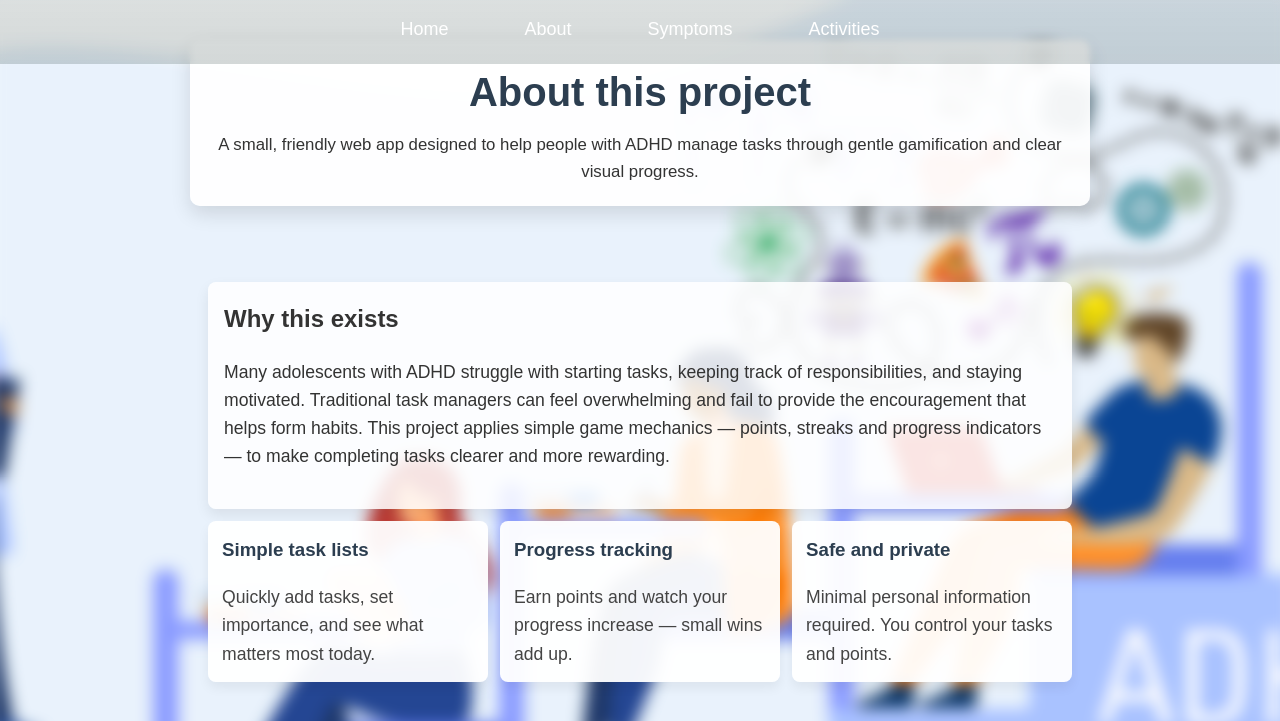
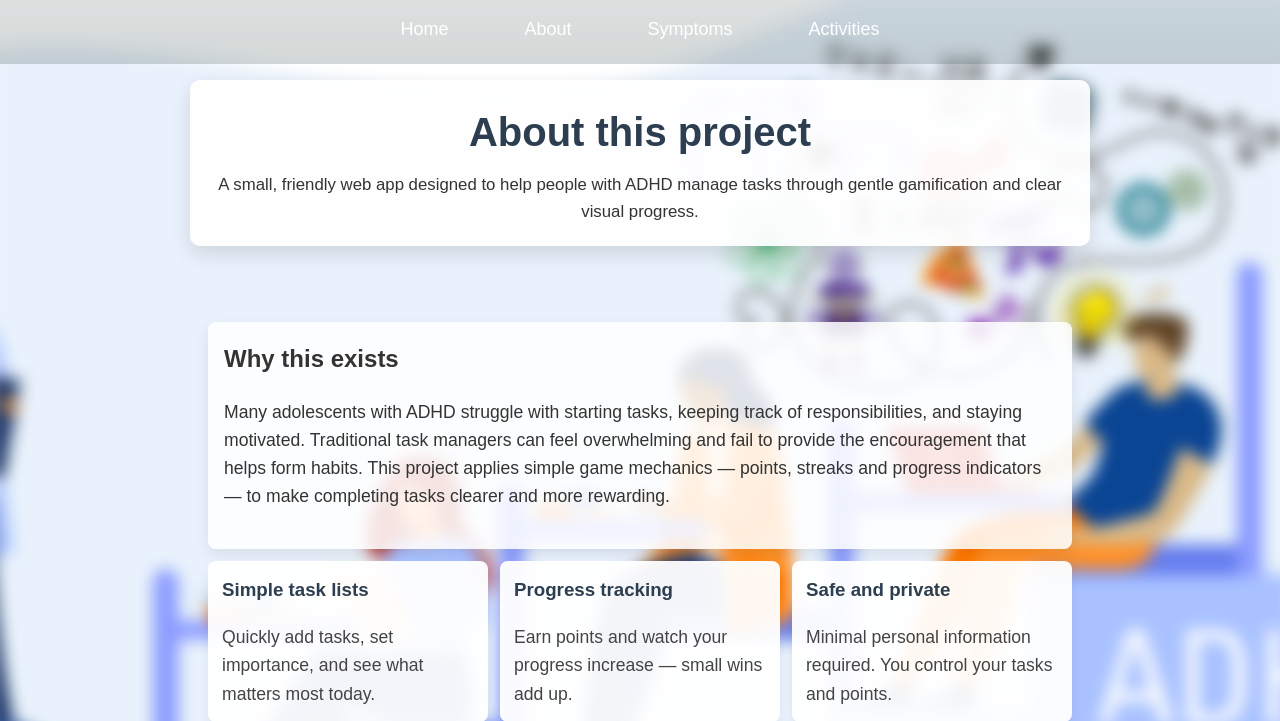
Before and after one commit to Homelesslander/FocusSpark, a Flask app: page /about in a window 1280 px wide. Shown: the top 721 px of the page. Run offline with Flask 3, Linux system fonts and the light colour scheme.

Commit message:
basicallydone

```diff
--- a/static/aboutstyle.css
+++ b/static/aboutstyle.css
@@ -129,6 +129,8 @@ strong {
   border-radius: 8px;
 }
 .about-hero{
+  /* ensure the hero card sits comfortably below the fixed nav bar */
+  margin-top: 40px;
   padding: 40px 16px; /* reduced padding so content fits on smaller viewports */
   display:flex;
   align-items:center;
```
Also changed, not shown: database.db.
